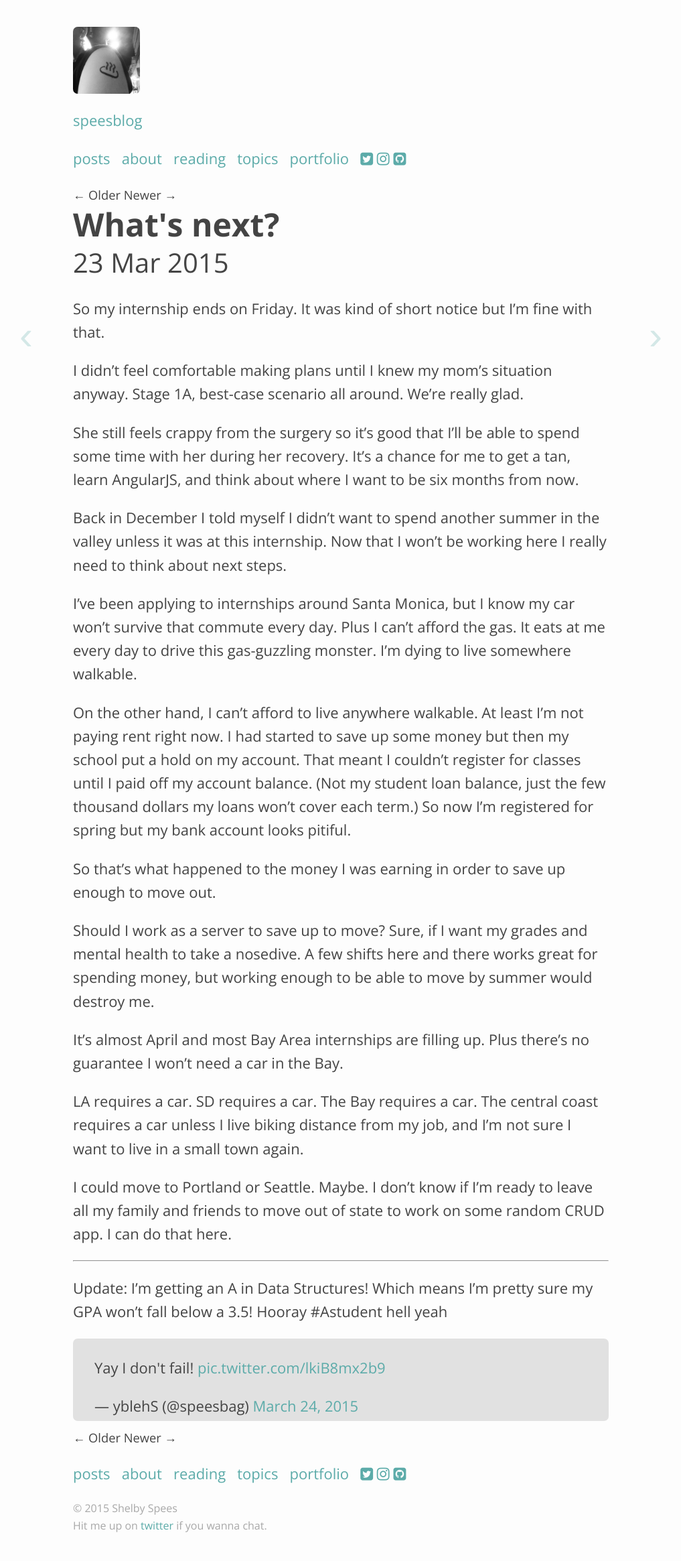
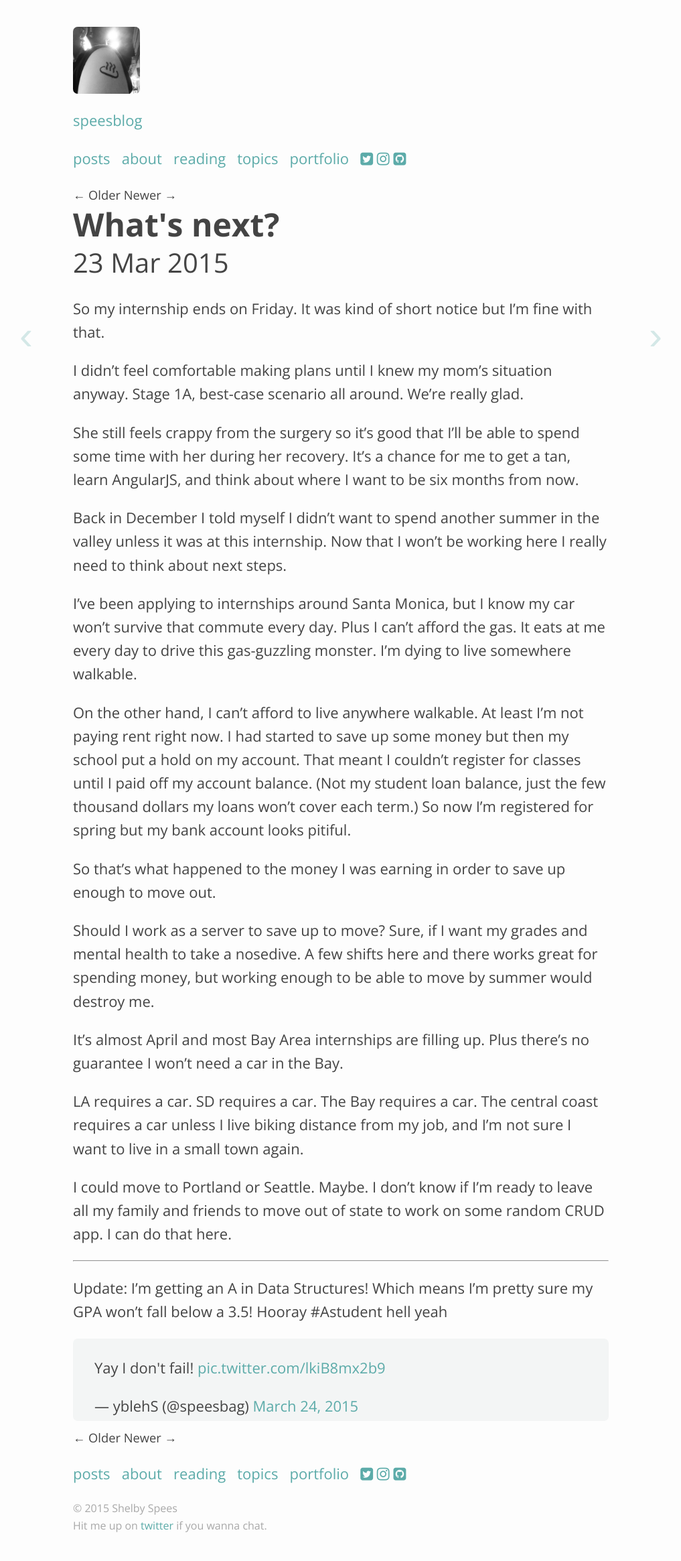
Before and after one commit to shelbyspees/speesblog, a Jekyll site: the page built from _posts/2015-03-23-whats-next.md, in a window 1280 px wide. Shown: the whole page at 67% size, without its empty margins (131-1148 px from the left). Built offline with Jekyll 4.4.1, drawn with Linux system fonts in a browser that asks for light colours; nearby versions of some CDN libraries; comment, search, counter and statistics services are not loaded.

Commit message:
Adjust blockquote background color

```diff
--- a/css/style.css
+++ b/css/style.css
@@ -28,7 +28,7 @@ table {
 }
 
 blockquote {
-	background-color: rgba(68, 68, 68, 0.15);
+	background-color: #F3F5F5;
     padding: .2em 32px;
     margin: inherit;
     margin-bottom: 10px;
```
